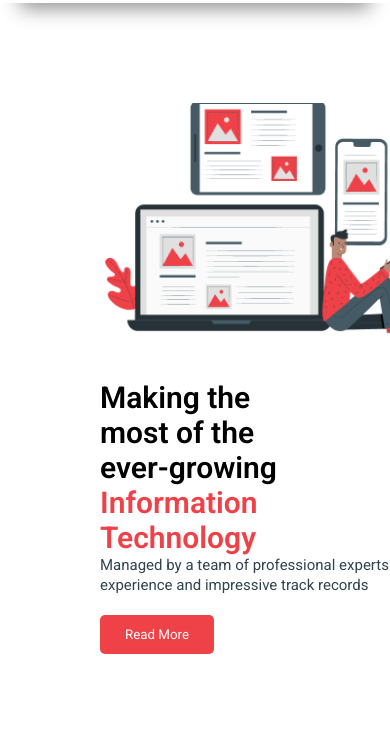
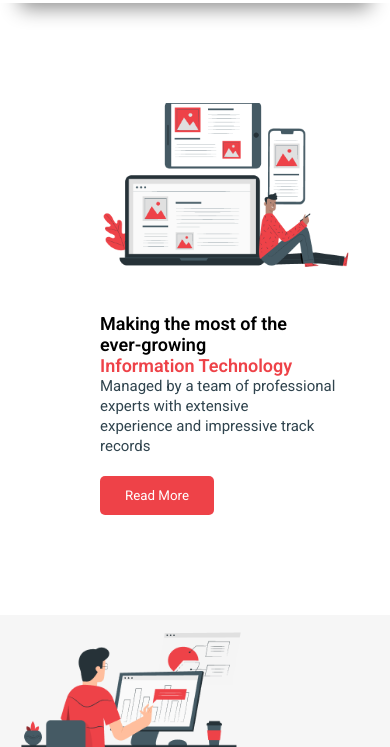
Before and after one commit to nurmurodov12/Uyga-vazifalar, a plain HTML site: page uy ishi 18/index.html in a window 390 px wide. Shown: the part 97-844 px from the top of the page. Drawn offline with Linux system fonts and the light colour scheme.

Commit message:
uzgarishlar bor

```diff
--- a/uy ishi 18/css/style.css
+++ b/uy ishi 18/css/style.css
@@ -398,7 +398,12 @@ body {
 }
 
 @media (max-width: 512px) {
+    .home-page {
+        align-items: start;
+
+    }
     .section-title {
+
         font-size: 30px;
     }
 
@@ -425,7 +430,7 @@ body {
     .cards {
         min-width: 510px;
         gap: 20px;
-        justify-content: center;
+        justify-content: flex-start;
     }
 
     .contact-us {
@@ -438,6 +443,21 @@ body {
     }
 }
 
+@media (max-width: 430px) {
+    body {
+        overflow-x: hidden;
+    }
+    .section-title {
+        font-size: 18px;
+    }
+    .home-right img {
+        width: 250px;
+    }
+    .section-subtitle {
+        width: 250px;
+        font-size: 15px;
+    }
+}
 @media (max-width: 320px) {
     .welcome-to {
         min-width: 300px;
```
